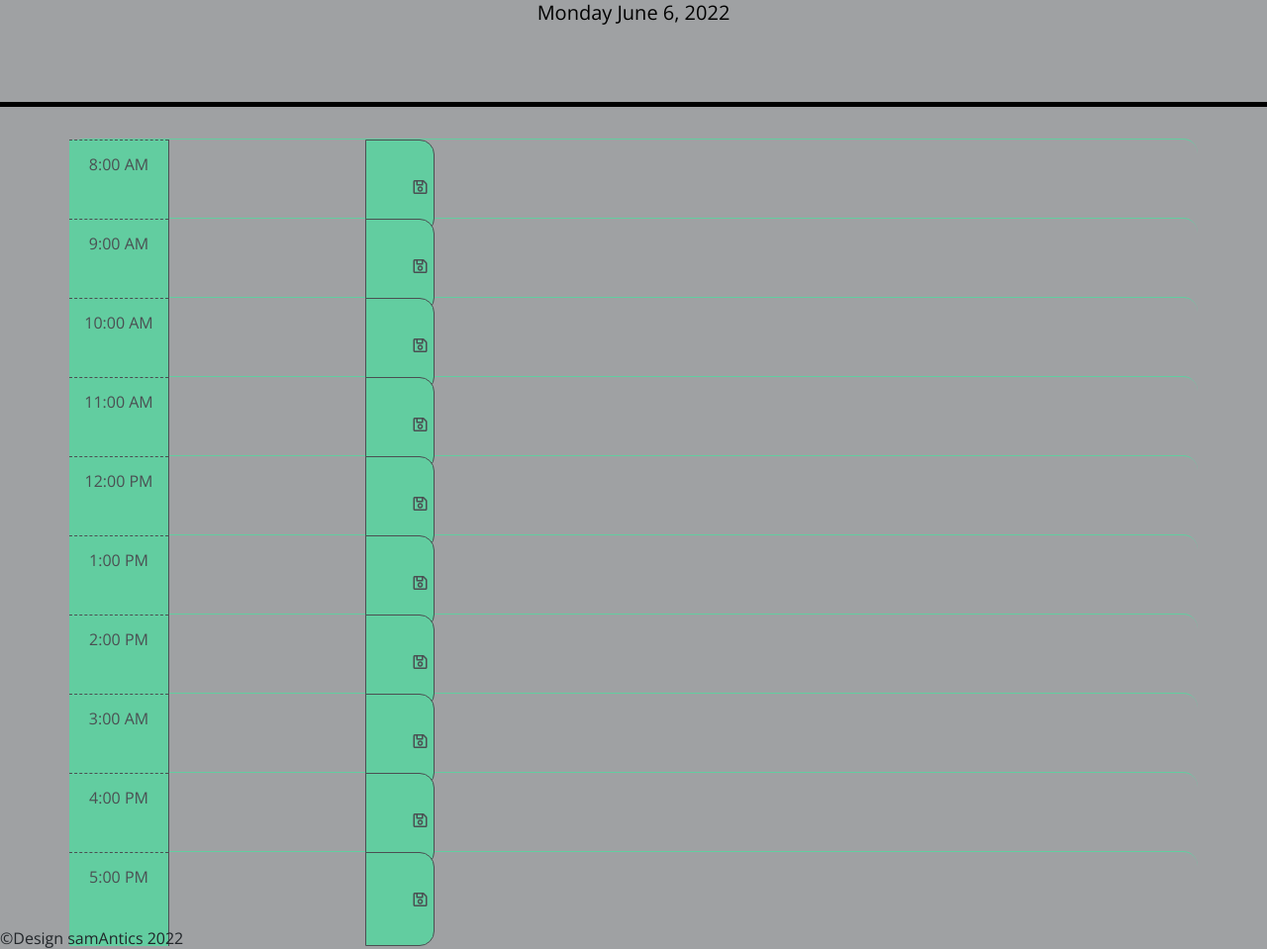
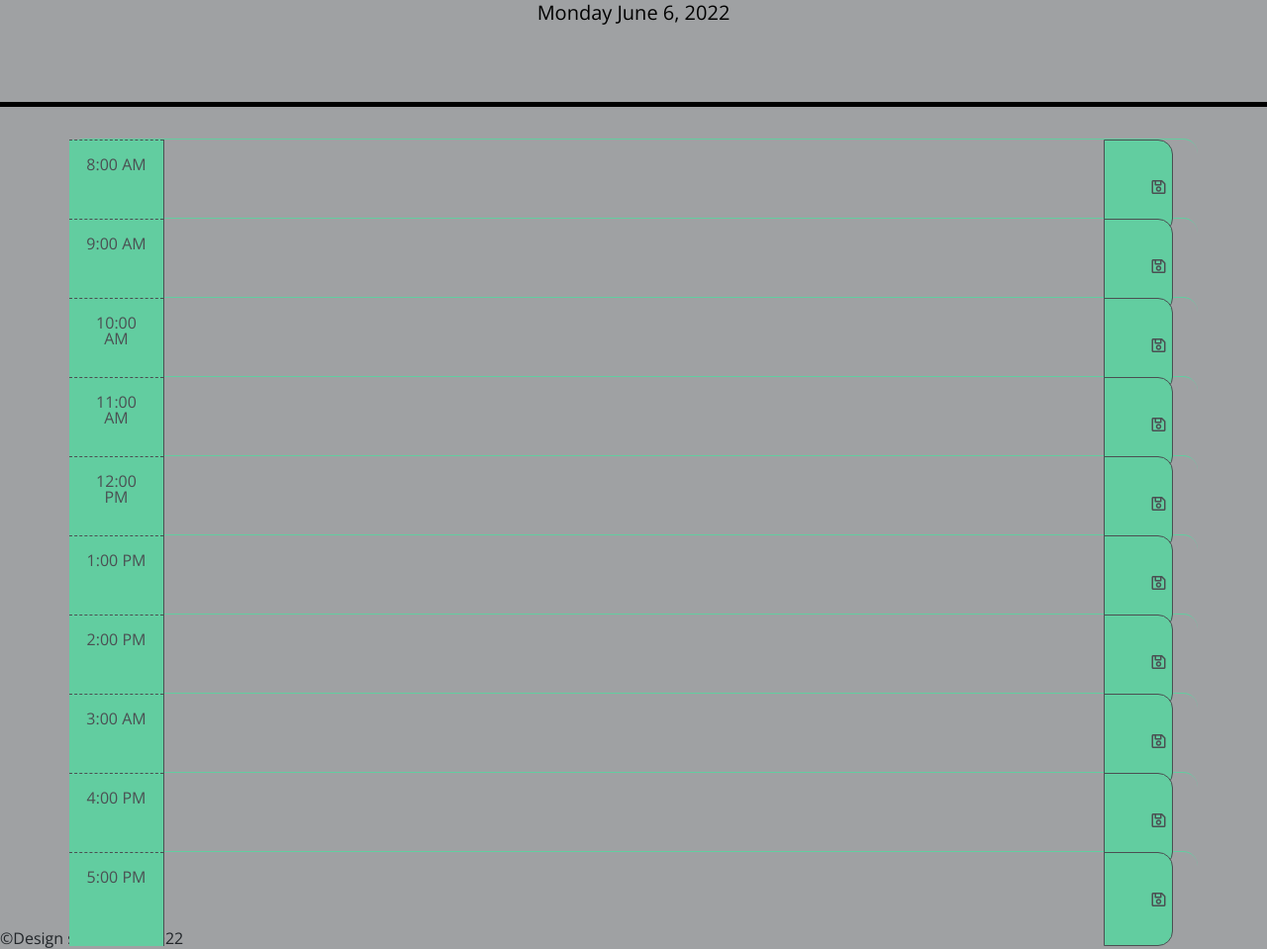
Before and after one commit to Sam-Antics/scheduler, a plain HTML site: page index.html in a window 1280 px wide. Shown: the part 191-1150 px from the top of the page at 99% size. Drawn offline with nearby package versions, Linux system fonts and the light colour scheme.

Commit message:
add Bootstrap classes to elements

```diff
--- a/index.html
+++ b/index.html
@@ -34,81 +34,81 @@
     <div class="container">
 
       <!-- Timeblocks go here -->
-      <div id="hour" class="row time-block">
-        <div class="hour"><br>8:00 AM</div>
-        <textarea class="description"></textarea>
+      <div id="hours" class="row time-block">
+        <div class="hour col-md-1"><br>8:00 AM</div>
+        <textarea class="description col-md-10"></textarea>
         <button id="saveButton" class="saveBtn">
           <i class="far fa-save"></i>
         </button>
       </div>
 
-      <div id="hour" class="row time-block">
-        <div class="hour"><br>9:00 AM</div>
-        <textarea class="description"></textarea>
+      <div id="hours" class="row time-block">
+        <div class="hour col-md-1"><br>9:00 AM</div>
+        <textarea class="description col-md-10"></textarea>
         <button id="saveButton" class="saveBtn">
           <i class="far fa-save"></i>
         </button>
       </div>
 
-      <div id="hour" class="row time-block">
-        <div class="hour"><br>10:00 AM</div>
-        <textarea class="description"></textarea>
+      <div id="hours" class="row time-block">
+        <div class="hour col-md-1"><br>10:00 AM</div>
+        <textarea class="description col-md-10"></textarea>
         <button id="saveButton" class="saveBtn">
           <i class="far fa-save"></i>
         </button>
       </div>
 
-      <div id="hour" class="row time-block">
-        <div class="hour"><br>11:00 AM</div>
-        <textarea class="description"></textarea>
+      <div id="hours" class="row time-block">
+        <div class="hour col-md-1"><br>11:00 AM</div>
+        <textarea class="description col-md-10"></textarea>
         <button id="saveButton" class="saveBtn">
           <i class="far fa-save"></i>
         </button>
       </div>
 
-      <div id="hour" class="row time-block">
-        <div class="hour"><br>12:00 PM</div>
-        <textarea class="description"></textarea>
+      <div id="hours" class="row time-block">
+        <div class="hour col-md-1"><br>12:00 PM</div>
+        <textarea class="description col-md-10"></textarea>
         <button id="saveButton" class="saveBtn">
           <i class="far fa-save"></i>
         </button>
       </div>
 
-      <div id="hour" class="row time-block">
-        <div class="hour"><br>1:00 PM</div>
-        <textarea class="description"></textarea>
+      <div id="hours" class="row time-block">
+        <div class="hour col-md-1"><br>1:00 PM</div>
+        <textarea class="description col-md-10"></textarea>
         <button id="saveButton" class="saveBtn">
           <i class="far fa-save"></i>
         </button>
       </div>
 
-      <div id="hour" class="row time-block">
-        <div class="hour"><br>2:00 PM</div>
-        <textarea class="description"></textarea>
+      <div id="hours" class="row time-block">
+        <div class="hour col-md-1"><br>2:00 PM</div>
+        <textarea class="description col-md-10"></textarea>
         <button id="saveButton" class="saveBtn">
           <i class="far fa-save"></i>
         </button>
       </div>
 
-      <div id="hour" class="row time-block">
-        <div class="hour"><br>3:00 AM</div>
-        <textarea class="description"></textarea>
+      <div id="hours" class="row time-block">
+        <div class="hour col-md-1"><br>3:00 AM</div>
+        <textarea class="description col-md-10"></textarea>
         <button id="saveButton" class="saveBtn">
           <i class="far fa-save"></i>
         </button>
       </div>
 
-      <div id="hour" class="row time-block">
-        <div class="hour"><br>4:00 PM</div>
-        <textarea class="description"></textarea>
+      <div id="hours" class="row time-block">
+        <div class="hour col-md-1"><br>4:00 PM</div>
+        <textarea class="description col-md-10"></textarea>
         <button id="saveButton" class="saveBtn">
           <i class="far fa-save"></i>
         </button>
       </div>
 
-      <div id="hour" class="row time-block">
-        <div class="hour"><br>5:00 PM</div>
-        <textarea class="description"></textarea>
+      <div id="hours" class="row time-block">
+        <div class="hour col-md-1"><br>5:00 PM</div>
+        <textarea class="description col-md-10"></textarea>
         <button id="saveButton" class="saveBtn">
           <i class="far fa-save"></i>
         </button>
```
